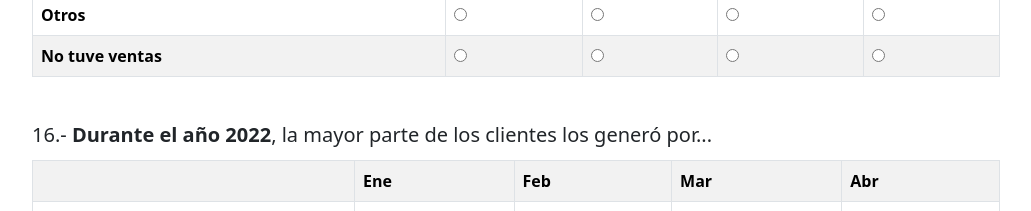
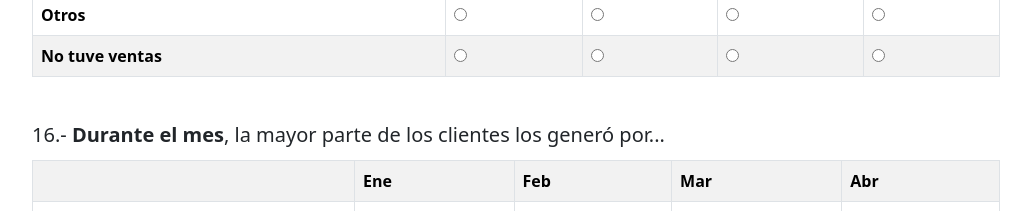
Before and after one commit to cdt-desarrollo/tendenciasSectorInmobiliario2023, a plain HTML site: page index.html in a window 1280 px wide. Shown: the part 8080-8291 px from the top of the page, without its empty margins (124-1155 px from the left). Drawn offline with nearby package versions, Linux system fonts and the light colour scheme; some packages are replaced by stand-ins of ours; a script that the page names is missing.

Commit message:
Update index.html

```diff
--- a/index.html
+++ b/index.html
@@ -1230,7 +1230,7 @@
         </table>
       </div>
       <div class="q16">
-        <h5>16.- <strong>Durante el año 2022</strong>, la mayor parte de los clientes los generó por...</h5>
+        <h5>16.- <strong>Durante el mes</strong>, la mayor parte de los clientes los generó por...</h5>
         <table class="table table-striped table-bordered">
           <tbody>
             <tr>
```
